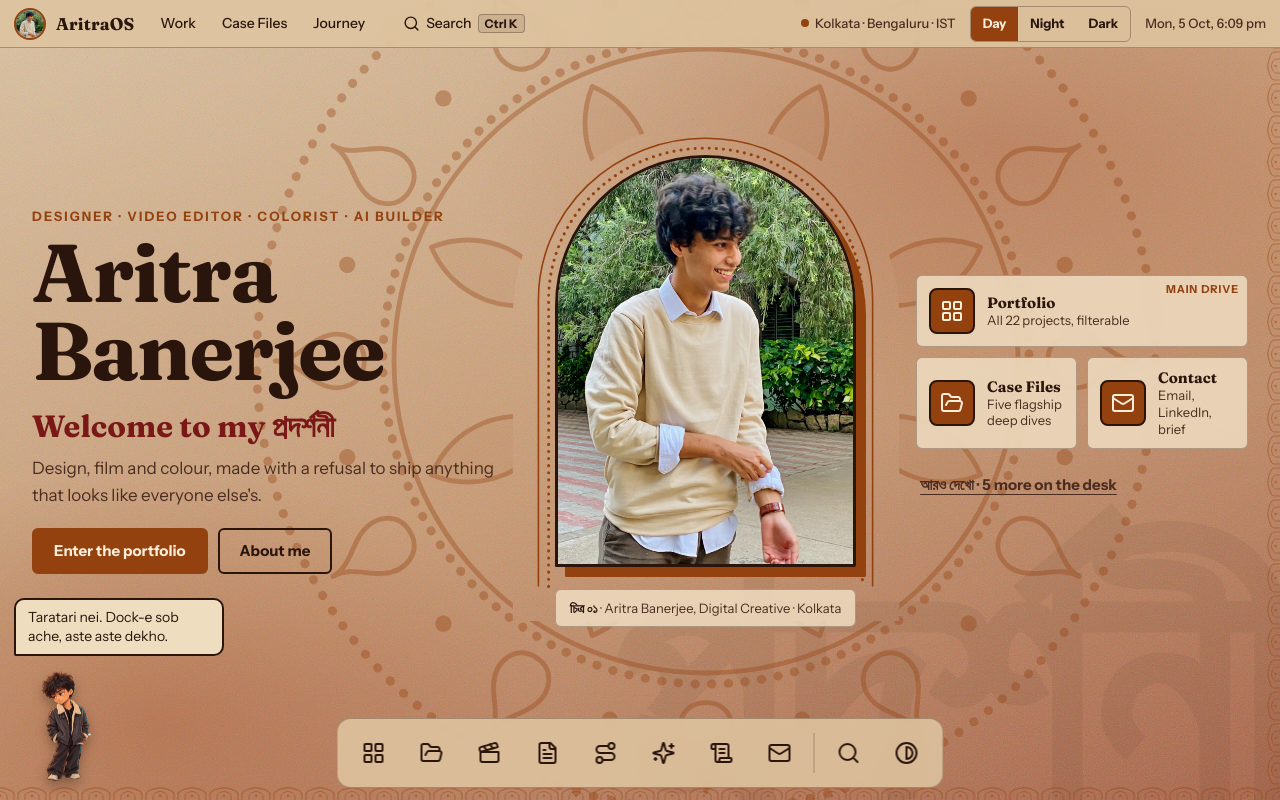
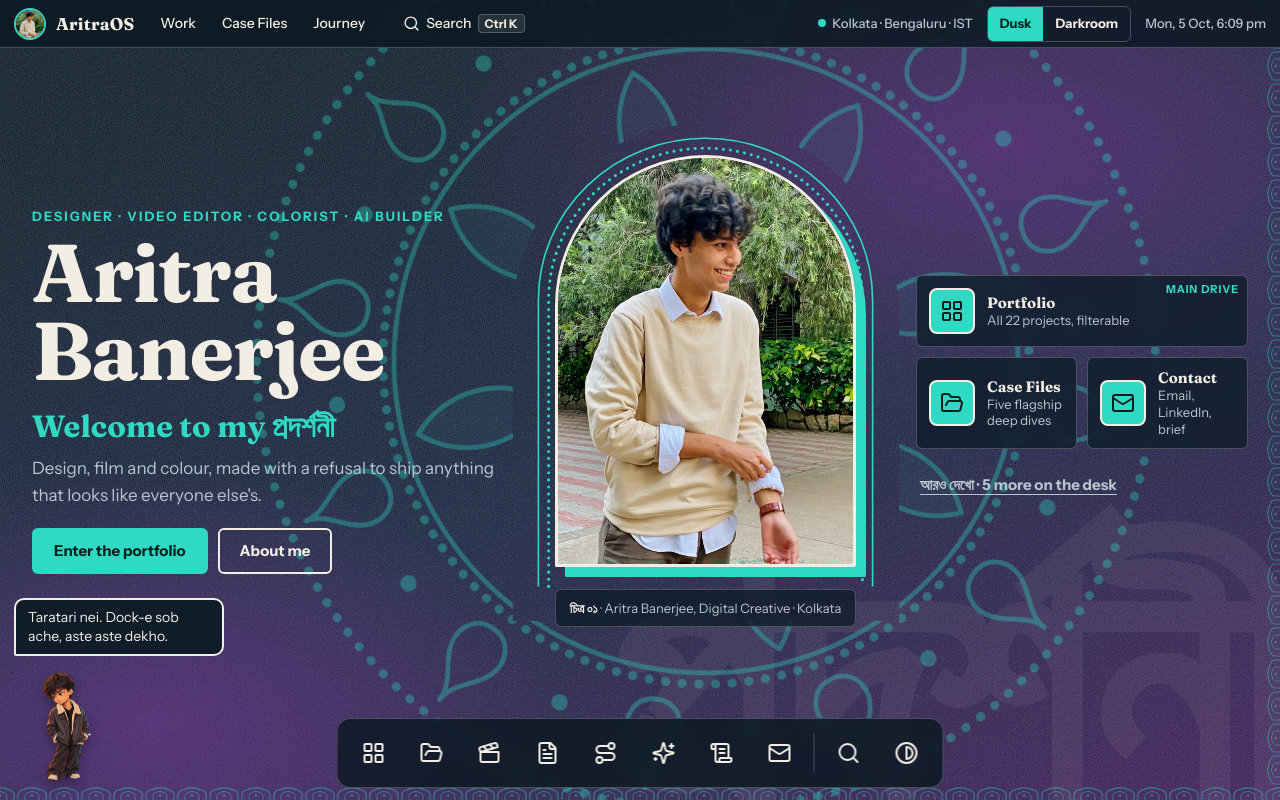
Before and after one commit to EL3M3NTVLR/Portfolio-OS, a React (Vite) app: page / in a window 1280 px wide. Built offline with nearby package versions, Linux system fonts and the light colour scheme; a web font is replaced by a local one.

Commit message:
Update 0.4

```diff
--- a/src/App.jsx
+++ b/src/App.jsx
@@ -1,5 +1,5 @@
 import { useCallback, useEffect, useMemo, useRef, useState } from 'react'
-import { LayoutGrid, FolderOpen, Clapperboard, FileText, Route, Sparkles, ScrollText, Mail, Search, Minus, Maximize2, X, Sun, Moon, Contrast } from 'lucide-react'
+import { LayoutGrid, FolderOpen, Clapperboard, FileText, Route, Sparkles, ScrollText, Mail, Search, Minus, Maximize2, X, Moon, Contrast } from 'lucide-react'
 import { ownerProfile as P } from './data/profile.js'
 import { readLS, writeLS, useLS, useMedia, clamp, fuzzy, useDrag } from './lib.js'
 import {
@@ -17,7 +17,7 @@ const APPS = [
   { id: 'resume', title: 'Résumé', desc: 'Preview or download PDF', icon: ScrollText, C: ResumeApp, size: [780, 660] },
   { id: 'contact', title: 'Contact', desc: 'Email, LinkedIn, brief', badge: 'Hire me', icon: Mail, C: ContactApp, size: [660, 620] },
 ]
-const THEMES = [['day', 'Day', Sun], ['night', 'Night', Moon], ['dark', 'Dark', Contrast]]
+const THEMES = [['dusk', 'Dusk', Moon], ['darkroom', 'Darkroom', Contrast]]
 const QUOTES = [
   'Concepts before polish.', 'Let the shake be the style.', 'A made thing speaks louder than an application.',
   'Aim the work at the right problem first.', 'Warm tones, honest frames.', 'Test your own assumption before anyone else does.',
@@ -41,7 +41,7 @@ function Alpona() {
           <path d="M-52,70 V-12 A52,52 0 0 1 52,-12 V70 Z" fill="#000" />
         </mask>
       </defs>
-      <g mask="url(#archhole)" fill="none" stroke="currentColor" strokeWidth="1.3" strokeLinecap="round" strokeLinejoin="round">
+      <g mask="url(#archhole)"><g className="spin" fill="none" stroke="currentColor" strokeWidth="1.3" strokeLinecap="round" strokeLinejoin="round">
         <circle r="7" /><circle r="11" strokeDasharray="0.1 4.2" strokeWidth="2.4" />
         {r(16, (i, d) => <path key={'p' + i} d={petal} transform={`rotate(${d})`} />)}
         {r(8, (i, d) => <path key={'b' + i} d={big} transform={`rotate(${d + 22.5})`} fill="currentColor" fillOpacity=".14" />)}
@@ -49,7 +49,7 @@ function Alpona() {
         {r(12, (i, d) => <path key={'d' + i} d={drop} transform={`rotate(${d})`} />)}
         {r(12, (i, d) => <circle key={'c' + i} r="2.2" cy="-100" transform={`rotate(${d + 15})`} fill="currentColor" stroke="none" />)}
         <circle r="121" strokeDasharray="0.1 4.8" strokeWidth="2.4" />
-      </g>
+      </g></g>
     </svg>
   )
 }
@@ -163,7 +163,8 @@ function Palette({ items, close }) {
 
 export default function App() {
   const [booted, setBooted] = useState(false)
-  const [theme, setTheme] = useLS('aritraos-theme-v1', 'day')
+  const [rawTheme, setTheme] = useLS('aritraos-theme-v1', 'dusk')
+  const theme = THEMES.some((t) => t[0] === rawTheme) ? rawTheme : rawTheme === 'dark' ? 'darkroom' : 'dusk'
   const [wins, setWins] = useState([])
   const [z, setZ] = useState(1000)
   const [pal, setPal] = useState(false)
@@ -196,7 +197,7 @@ export default function App() {
   const max = (id) => setWins((ws) => ws.map((w) => (w.id === id ? { ...w, max: !w.max } : w)))
   const move = (id, x, y) => patch(id, { x, y })
 
-  const cycleTheme = () => { const n = THEMES[(THEMES.findIndex((t) => t[0] === theme) + 1) % 3][0]; setTheme(n); ping('theme') }
+  const cycleTheme = () => { const n = THEMES[(THEMES.findIndex((t) => t[0] === theme) + 1) % THEMES.length][0]; setTheme(n); ping('theme') }
   const resetLayout = () => setLay({})
   const items = useMemo(() => [
     ...APPS.map((a) => ({ label: a.title, type: 'App', run: () => open(a.id) })),
--- a/src/styles.css
+++ b/src/styles.css
@@ -3,17 +3,12 @@
   --bar-h:48px; --dock-h:84px; --r:6px;
 }
 
-[data-theme='day']{
-  --bg1:#DDC3A0;--bg2:#C9976E;--bg3:#A85F42;--ink:#2A150D;--ink2:#4B2D20;
-  --panel:rgba(240,222,195,.84);--line:rgba(42,21,13,.3);--accent:#93410F;--accent2:#7A1717;--hi:#E3B24A;
-  --on-accent:#FBEFD9;--win:#EFDDBF;--chip:rgba(42,21,13,.09);--glow:rgba(150,60,30,.32);--bar:rgba(222,196,160,.88);
-}
-[data-theme='night']{
+[data-theme='dusk']{
   --bg1:#0A1822;--bg2:#15213F;--bg3:#3B1A58;--ink:#F3EEE4;--ink2:#BAC6CE;
   --panel:rgba(14,28,40,.78);--line:rgba(243,238,228,.24);--accent:#2FD9C3;--accent2:#E0E93A;--hi:#E0E93A;
   --on-accent:#05211D;--win:#101D28;--chip:rgba(243,238,228,.1);--glow:rgba(122,53,154,.5);--bar:rgba(10,24,34,.82);
 }
-[data-theme='dark']{
+[data-theme='darkroom']{
   --bg1:#101010;--bg2:#171512;--bg3:#241F17;--ink:#F2EDE2;--ink2:#B8B1A2;
   --panel:rgba(28,28,28,.82);--line:rgba(242,237,226,.22);--accent:#F2C94C;--accent2:#E0E93A;--hi:#F2C94C;
   --on-accent:#1A1A1A;--win:#1A1A1A;--chip:rgba(242,237,226,.09);--glow:rgba(242,201,76,.16);--bar:rgba(16,16,16,.86);
@@ -54,7 +49,7 @@ kbd{font:600 12px var(--f-ui);border:1px solid var(--line);border-radius:4px;pad
 .ident h1{font:var(--w-display) clamp(46px,6.4vw,104px)/.95 var(--f-display);letter-spacing:var(--ls-display)}
 .ident h1 span{display:block}
 .ident .bn{font:var(--w-display) clamp(22px,2.4vw,34px)/1.35 var(--f-bn);margin:16px 0 8px;color:var(--accent2)}
-[data-theme='night'] .ident .bn,[data-theme='dark'] .ident .bn{color:var(--accent)}
+.ident .bn{color:var(--accent)}
 .ident .sub{max-width:34em;color:var(--ink2);font-size:17px}
 .ident .where{margin-top:10px;font-size:14px;color:var(--ink2)}
 .ctas{display:flex;flex-wrap:wrap;gap:10px;margin-top:20px}
@@ -231,7 +226,7 @@ kbd{font:600 12px var(--f-ui);border:1px solid var(--line);border-radius:4px;pad
   .comp{width:80px}.comp .sp{width:80px}.comp img.fb{width:62px;height:62px}.comp .say{width:176px;font-size:13px;left:0}
   .dock{left:88px}
 }
-@media (prefers-reduced-motion:reduce){*{animation-duration:.01ms!important;transition-duration:.01ms!important}}
+@media (prefers-reduced-motion:reduce){*{transition-duration:.01ms!important}.alpona .spin,.comp img.art,.tile,.tx{animation:none!important}}
 .sr-lg{display:inline}
 @media (max-width:1180px){.bar .sr-lg,.bar .status{display:none}}
 @media (max-width:1180px){.bar .seg{display:none}#tcycle{display:inline-flex!important}}
@@ -243,6 +238,8 @@ kbd{font:600 12px var(--f-ui);border:1px solid var(--line);border-radius:4px;pad
 .ident,.side{position:relative;z-index:2}
 .portrait{isolation:isolate}
 .archwrap{position:relative}
+.alpona .spin{animation:spin 240s linear infinite}
+@keyframes spin{to{transform:rotate(360deg)}}
 .alpona{position:absolute;left:50%;top:50%;width:306%;aspect-ratio:1;transform:translate(-50%,-50%);color:var(--accent);opacity:.36;z-index:-1;pointer-events:none}
 .ring{position:absolute;inset:-20px;width:calc(100% + 40px);height:calc(100% + 40px);color:var(--accent);pointer-events:none;overflow:visible}
 .ring path{fill:none;stroke:currentColor;vector-effect:non-scaling-stroke}
```
